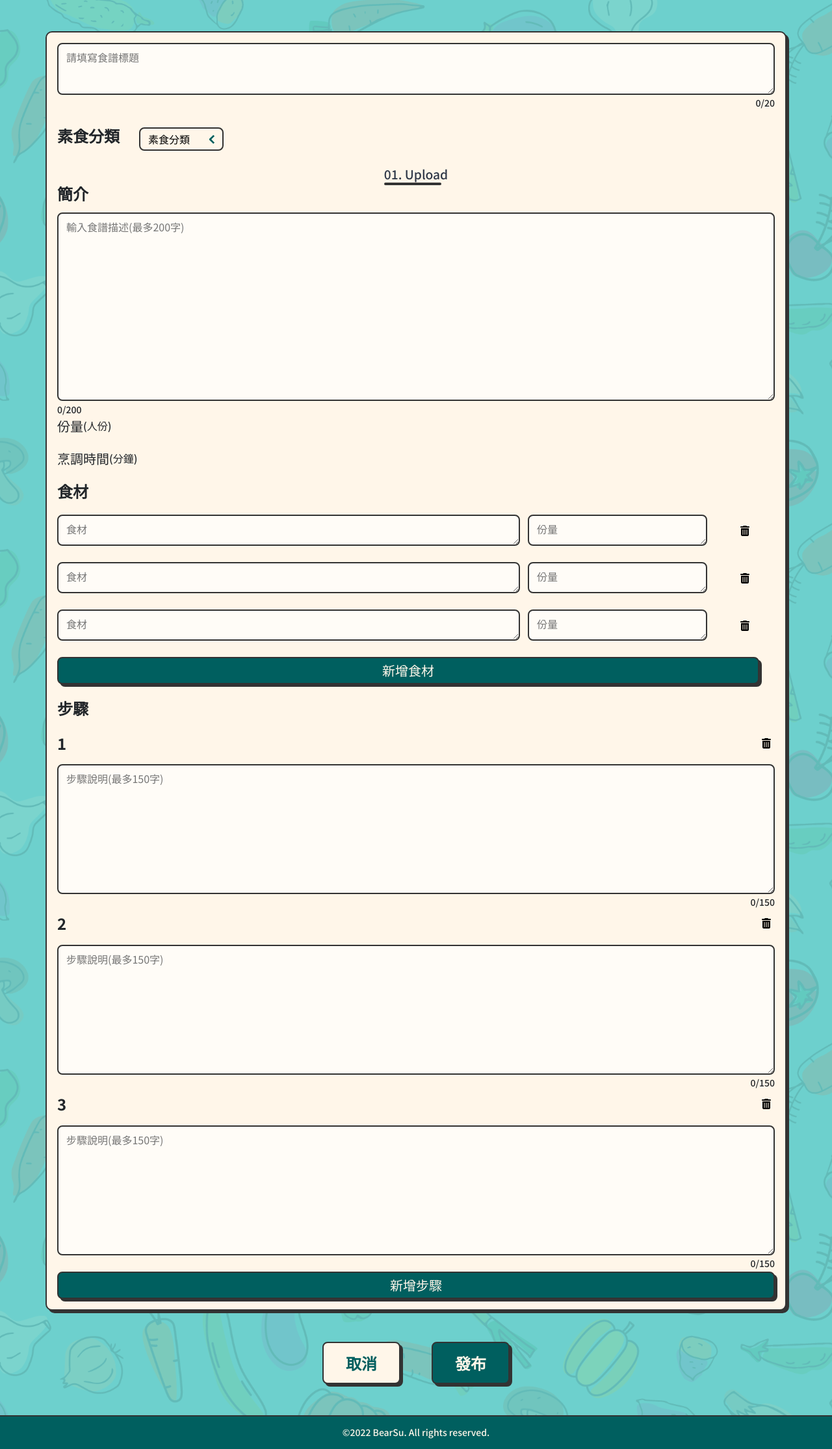
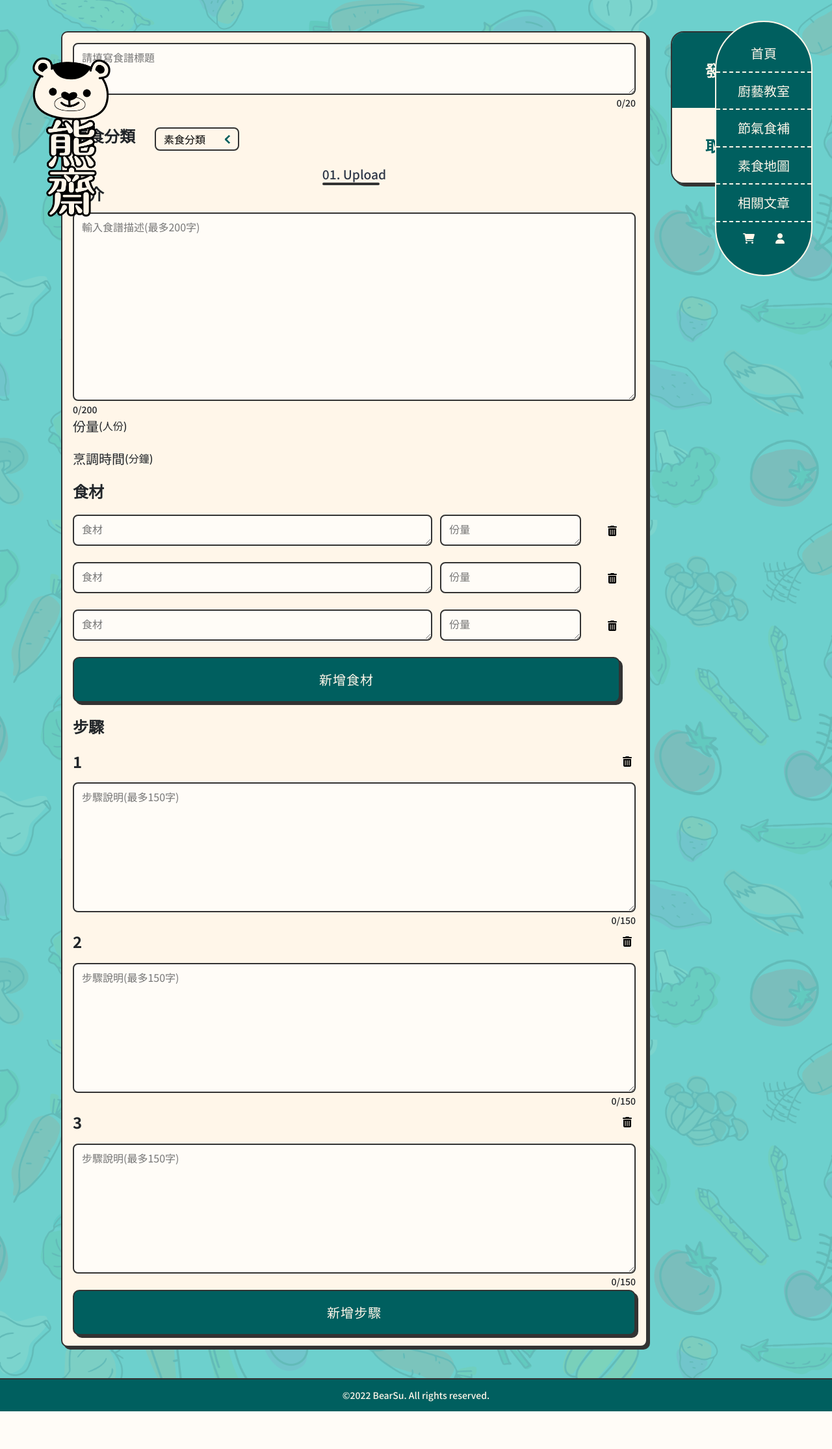
Before and after one commit to lem0602/bearsu, a PHP site: page /write_recipes.html in a window 1280 px wide. Shown: the whole page at 65% size. After the commit the page ends 2172 px from the top, so only its background shows below. Run offline with PHP 8.4, Linux system fonts and the light colour scheme; grey boxes are pictures that could not be loaded.

Commit message:
[ update ] write_recipes.html &  write_recipes.css.

```diff
--- a/css/write_recipes.css
+++ b/css/write_recipes.css
@@ -63,11 +63,11 @@ body {
     border: 2px solid var(--myblack);
 }
 
-summary::-webkit-details-marker {
+.dropdown-custom-select summary::-webkit-details-marker {
     display: none;
 }
 
-details[open] summary:before {
+details[open] .dropdown-custom-select summary:before {
     content: "";
     display: block;
     width: 100vw;
@@ -78,7 +78,7 @@ details[open] summary:before {
     left: 0;
 }
 
-summary:after {
+.dropdown-custom-select summary:after {
     content: "";
     display: inline-block;
     float: right;
@@ -92,15 +92,15 @@ summary:after {
     transition: transform ease-in-out 100ms;
 }
 
-summary:focus {
+.dropdown-custom-select summary:focus {
     outline: none;
 }
 
-details[open] summary:after {
+details[open] .dropdown-custom-select summary:after {
     transform: rotate(-45deg) translate(0%, 0%);
 }
 
-ul {
+.dropdown-custom-select ul {
     width: 100%;
     background: var(--mybeige);
     color: var(--mydarkgreen);
@@ -118,75 +118,74 @@ ul {
 }
 
 /* 改變滾動條的樣式 */
-::-webkit-scrollbar {
+.dropdown-custom-select::-webkit-scrollbar {
     width: 8px;
 }
 
-::-webkit-scrollbar-button {
+.dropdown-custom-select::-webkit-scrollbar-button {
     background: transparent;
     border-radius: 4px;
 }
 
-::-webkit-scrollbar-track-piece {
+.dropdown-custom-select::-webkit-scrollbar-track-piece {
     background: transparent;
 }
 
-::-webkit-scrollbar-thumb {
+.dropdown-custom-select::-webkit-scrollbar-thumb {
     border-radius: 4px;
-
     background-color: var(--mydarkgreen);
 }
 
-::-webkit-scrollbar-track {
+.dropdown-custom-select::-webkit-scrollbar-track {
     box-shadow: transp arent;
 }
 
-li {
+.dropdown-custom-select li {
     margin: 0;
     padding: 1rem 0;
 }
 
-li:first-child {
+.dropdown-custom-select li:first-child {
     padding-top: 0;
 }
 
-li:last-child {
+.dropdown-custom-select li:last-child {
     padding-bottom: 0;
     border-bottom: none;
 }
 
 /* FAKE SELECT */
 
-summary.radios {
+.dropdown-custom-select summary.radios {
     counter-reset: radios;
 }
 
-summary.radios:before {
+.dropdown-custom-select summary.radios:before {
     content: var(--selection);
 }
 
-input[type="radio"] {
+.dropdown-custom-select input[type="radio"] {
     counter-increment: radios;
     appearance: none;
     display: none;
 }
 
-input[type="radio"]:checked {
+.dropdown-custom-select input[type="radio"]:checked {
     display: inline;
     --display: block;
 }
 
-input[type="radio"]:after {
+.dropdown-custom-select input[type="radio"]:after {
     content: attr(title);
     display: inline;
     font-size: 1rem;
 }
 
-ul.list {
+.dropdown-custom-select ul.list {
     counter-reset: labels;
 }
 
-label {
+.dropdown-custom-select label {
     width: 100%;
     display: flex;
     cursor: pointer;
@@ -521,20 +520,6 @@ button:focus {
     width: 100%;
 }
 
-.ingredients .addbtn button {
-    width: 100%;
-    display: flex;
-    justify-content: center;
-    align-items: center;
-    background-color: var(--mydarkgreen);
-    color: var(--mybeige);
-    border: 2px solid var(--myblack);
-    border-radius: 8px;
-    box-shadow: 4px 4px 0 var(--myblack);
-    padding: 6px 4px;
-    outline: none;
-}
-
 /* step */
 .step .title {
     margin-bottom: 22px;
@@ -572,18 +557,8 @@ button:focus {
     width: 100%;
 }
 
-.step .addbtn button {
-    width: 100%;
-    display: flex;
-    justify-content: center;
-    align-items: center;
-    background-color: var(--mydarkgreen);
-    color: var(--mybeige);
-    border: 2px solid var(--myblack);
-    border-radius: 8px;
-    box-shadow: 4px 4px 0 var(--myblack);
-    padding: 6px 4px;
-    outline: none;
+.addbtn h3 {
+    margin: 20px 0;
 }
 
 /* postcancel  發布取消按鈕*/
@@ -591,35 +566,86 @@ button:focus {
     margin-bottom: 48px;
 }
 
+@media screen and (min-width: 570px) {
+    #postcancel {
+        margin-top: 48px;
+        margin-bottom: 0;
+        margin-right: auto;
+    }
+}
+
 .postcancel-box {
     display: flex;
     justify-content: center;
 }
 
-#postcancel button {
-    display: flex;
-    justify-content: center;
-    align-items: center;
-    border: 2px solid var(--myblack);
-    border-radius: 8px;
-    box-shadow: 4px 4px 0 var(--myblack);
-    padding: 6px 4px;
-    outline: none;
+@media screen and (min-width: 570px) {
+    .postcancel-box {
+        margin-left: auto;
+        position: fixed;
+    }
 }
 
-#postcancel button h2 {
+#postcancel h2 {
     padding: 12px 30px;
 }
 
-#postcancel .post-btn {
-    background-color: var(--mybeige);
-    color: var(--mydarkgreen);
+@media screen and (min-width: 570px) {
+    #postcancel h2 {
+        padding: 45px 50px;
+    }
+}
+
+#postcancel .lightbutton {
     margin-right: 48px;
 }
 
-#postcancel .cancel-btn {
-    background-color: var(--mydarkgreen);
-    color: var(--mybeige);
+@media screen and (min-width: 570px) {
+    .postcancel-box {
+        width: 150px;
+        overflow: hidden;
+        display: flex;
+        flex-direction: column;
+        border: 2px solid var(--myblack);
+        border-radius: 20px;
+        box-shadow: var(--box-shadow);
+    }
+
+    /* 把原本btn設定定清空 */
+    /* start */
+    #postcancel .lightbutton,
+    #postcancel .darkbutton {
+        width: 150px;
+        display: flex;
+        justify-content: center;
+        align-items: center;
+        border-radius: 0;
+        letter-spacing: 0;
+        box-shadow: none;
+        border: none;
+    }
+
+    #postcancel .lightbutton::after,
+    #postcancel .lightbutton::before,
+    #postcancel .darkbutton::after,
+    #postcancel .darkbutton::before {
+        transition: none;
+        content: "";
+        position: absolute;
+        top: 0;
+        right: 0;
+        width: 0;
+        height: 0;
+        background-color: rgba(240, 248, 255, 0);
+        transform: none;
+        z-index: 0;
+    }
+    /* end */
+
+    #postcancel .lightbutton {
+        margin-right: 0;
+        order: 1;
+    }
 }
 
 footer {
--- a/write_recipes.html
+++ b/write_recipes.html
@@ -30,10 +30,15 @@
 
     <link rel="stylesheet" href="./css/write_recipes.css" />
 
+    <!-- mobile nav -->
     <link rel="stylesheet" href="./css/mobile-nav.css" />
+
+    <!-- pc nav -->
+    <link rel="stylesheet" media="screen and (min-width: 570px)" href="./css/pc-nav.css">
 </head>
 
 <body>
+    <header>
         <!-- mobile-nav -->
         <section id="mobile-nav" class="d-lg-none">
             <div class="page">
@@ -52,7 +57,6 @@
                             <span class="icon-bar"></span>
                         </div>
                     </div>
-
                     <!-- nav list -->
                     <div id="nav-content" tabindex="0">
                         <ul>
@@ -91,10 +95,58 @@
             </div>
         </section>
 
-    <!-- 寫食譜 -->
-    <section id="write-recipes">
+        <!-- pc-nav -->
+        <div id="pcheader" class="d-none d-lg-inline-flex">
+            <div class="nav-left">
+                <div class="logoimg">
+                    <img src="./images/logo.png" alt="">
+                </div>
+            </div>
+            <div class="nav-right">
+                <ul>
+                    <li class="li-top">
+                        <a href="./index.html">
+                            <h3>首頁</h3>
+                        </a>
+                    </li>
+                    <li>
+                        <a href="./course.html">
+                            <h3>廚藝教室</h3>
+                        </a>
+                    </li>
+                    <li>
+                        <a href="./solarterms.html">
+                            <h3>節氣食補</h3>
+                        </a>
+                    </li>
+                    <li>
+                        <a href="./map.html">
+                            <h3>素食地圖</h3>
+                        </a>
+                    </li>
+                    <li>
+                        <a href="./article_list.html">
+                            <h3>相關文章</h3>
+                        </a>
+                    </li>
+                </ul>
+                <div class="nav-right-icon d-flex">
+                    <a href="shopping_cart.html" class="cart-icon">
+                        <i class="fa-solid fa-cart-shopping pr-3 pl-5 pb-5"></i>
+                    </a>
+                    <a href="" class="member-icon">
+                        <i class="fa-solid fa-user pl-3 pr-5 pb-5"></i>
+                    </a>
+                </div>
+            </div>
+        </div>
+    </header>
+
+    <main>
         <div class="container">
             <div class="row">
+                <!-- 寫食譜 -->
+                <section id="write-recipes" class="col-md-10">
                     <div class="write-recipes">
                         <div class="text-title-box">
                             <textarea placeholder="請填寫食譜標題" rows="3" maxlength="20" class="text-title-textarea"
@@ -143,7 +195,8 @@
                             <div id="upload">
                                 <h3>01. Upload</h3>
                                 <div class="block">
-                                <div class="stage"><label id="filedrag"><input type="file" id="fileselect" name="fileselect" accept="image/*"/></label></div>
+                                    <div class="stage"><label id="filedrag"><input type="file" id="fileselect"
+                                                name="fileselect" accept="image/*" /></label></div>
                                 </div>
                             </div>
                             <div id="crop">
@@ -194,12 +247,12 @@
                                         <!-- 新增食材列表 -->
                                         <div class="row allDetail-box">
                                             <div class="detail-box col p-0">
-                                            <textarea placeholder="食材" rows="5" maxlength="200" class="text-addIngredients"
-                                                id="addIngredients-detail"></textarea>
+                                                <textarea placeholder="食材" rows="5" maxlength="200"
+                                                    class="text-addIngredients" id="addIngredients-detail"></textarea>
                                             </div>
                                             <div class="detail-box col-3 p-0">
-                                            <textarea placeholder="份量" rows="5" maxlength="200" class="text-addIngredients"
-                                                id="addIngredients-detail"></textarea>
+                                                <textarea placeholder="份量" rows="5" maxlength="200"
+                                                    class="text-addIngredients" id="addIngredients-detail"></textarea>
                                             </div>
                                             <div class="col-1 p-0">
                                                 <button class="del-introduction" type="button" aria-label="刪除食材">
@@ -209,12 +262,12 @@
                                         </div>
                                         <div class="row allDetail-box">
                                             <div class="detail-box col p-0">
-                                            <textarea placeholder="食材" rows="5" maxlength="200" class="text-addIngredients"
-                                                id="addIngredients-detail"></textarea>
+                                                <textarea placeholder="食材" rows="5" maxlength="200"
+                                                    class="text-addIngredients" id="addIngredients-detail"></textarea>
                                             </div>
                                             <div class="detail-box col-3 p-0">
-                                            <textarea placeholder="份量" rows="5" maxlength="200" class="text-addIngredients"
-                                                id="addIngredients-detail"></textarea>
+                                                <textarea placeholder="份量" rows="5" maxlength="200"
+                                                    class="text-addIngredients" id="addIngredients-detail"></textarea>
                                             </div>
                                             <div class="col-1 p-0">
                                                 <button class="del-introduction" type="button" aria-label="刪除食材">
@@ -224,12 +277,12 @@
                                         </div>
                                         <div class="row allDetail-box">
                                             <div class="detail-box col p-0">
-                                            <textarea placeholder="食材" rows="5" maxlength="200" class="text-addIngredients"
-                                                id="addIngredients-detail"></textarea>
+                                                <textarea placeholder="食材" rows="5" maxlength="200"
+                                                    class="text-addIngredients" id="addIngredients-detail"></textarea>
                                             </div>
                                             <div class="detail-box col-3 p-0">
-                                            <textarea placeholder="份量" rows="5" maxlength="200" class="text-addIngredients"
-                                                id="addIngredients-detail"></textarea>
+                                                <textarea placeholder="份量" rows="5" maxlength="200"
+                                                    class="text-addIngredients" id="addIngredients-detail"></textarea>
                                             </div>
                                             <div class="col-1 p-0">
                                                 <button class="del-introduction" type="button" aria-label="刪除食材">
@@ -239,9 +292,9 @@
                                         </div>
                                         <!-- 新增食材btn -->
                                         <div class="row addbtn">
-                                        <button>
+                                            <a class=darkbutton>
                                                 <h3>新增食材</h3>
-                                        </button>
+                                            </a>
                                         </div>
                                     </div>
                                 </div>
@@ -306,31 +359,27 @@
                             </div>
                             <!-- 新增步驟btn -->
                             <div class="addbtn">
-                            <button>
+                                <a class="darkbutton">
                                     <h3>新增步驟</h3>
-                            </button>
-                        </div>
-                    </div>
+                                </a>
                             </div>
                         </div>
                     </div>
                 </section>
-
                 <!-- 發布雨取消按鈕 -->
-    <section id="postcancel">
+                <section id="postcancel" class="col-md-2">
                     <div class="postcancel-box">
-            <div class="post">
-                <button class="post-btn">
+                        <a class="lightbutton">
                             <h2>取消</h2>
-                </button>
+                        </a>
+                        <a class="darkbutton">
+                            <h2>發布</h2>
+                        </a>
                     </div>
-            <div class="cancel">
-                <button class="cancel-btn">
-                    <h2>發布</h2>
-                </button>
+                </section>
             </div>
         </div>
-    </section>
+    </main>
 
     <section id="footer">
         <footer>
```
Lines whose indentation alone changed are shown as unchanged.
